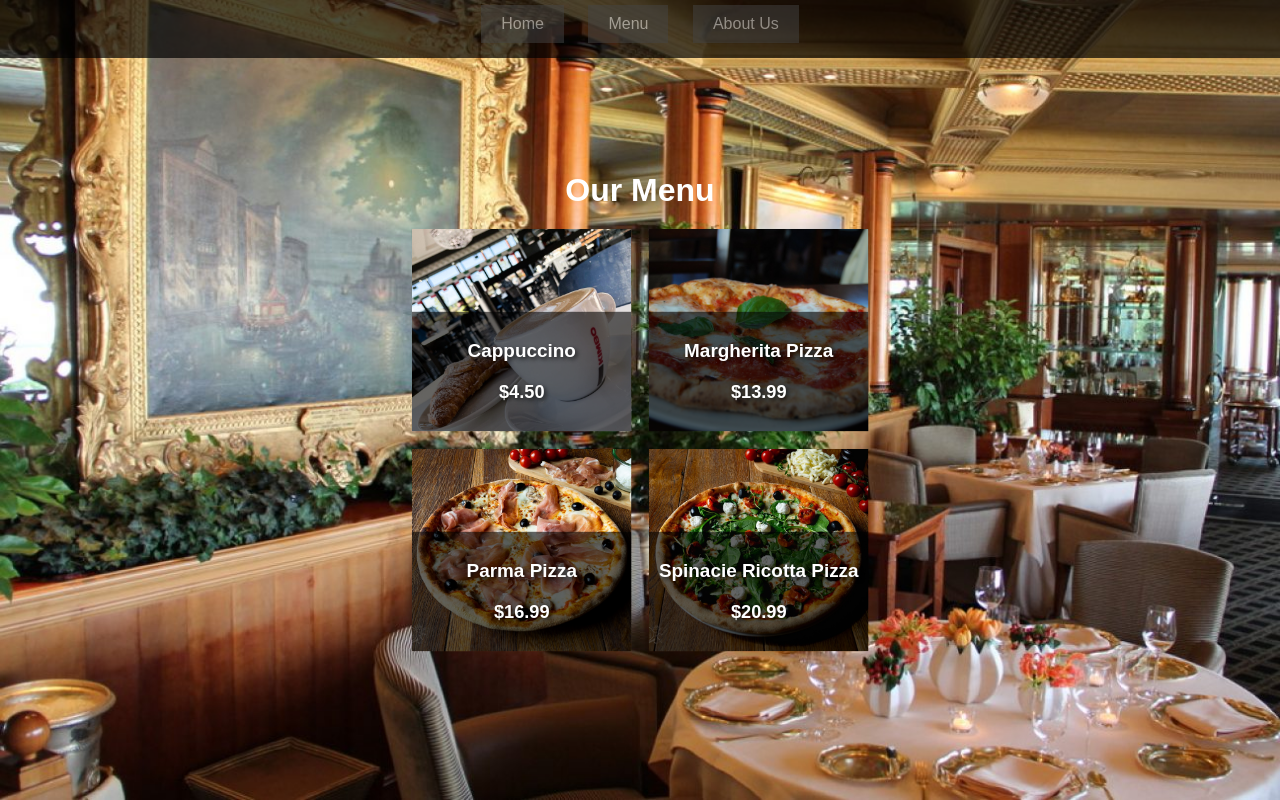
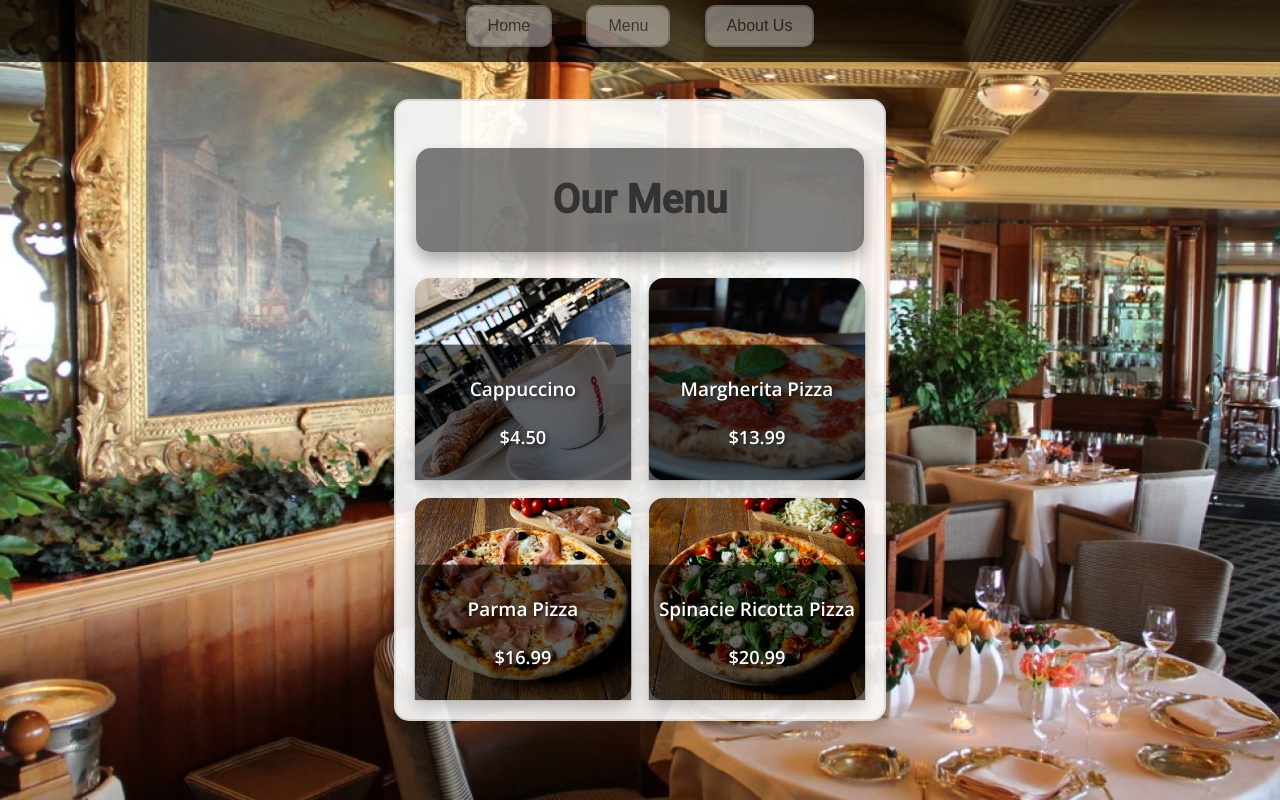
Before and after one commit to aleksfeschuk/Restaurant-Page, a website built with webpack: page dist/index.html in a window 1280 px wide. Both pictures are taken after a click on the button "Menu". Built offline with nearby package versions, Linux system fonts and the light colour scheme.

Commit message:
updating css code

```diff
--- a/src/index.js
+++ b/src/index.js
@@ -8,6 +8,10 @@ function loadHome() {
     const container = document.createElement('div');
     const heading = document.createElement('h1');
     heading.textContent = 'Welcome to Cortile Italiano';
+    heading.classList.add('typing');
+
+    setTimeout(() =>
+        heading.classList.remove('typing'), 2000);
 
     const paragraph = document.createElement('p');
     paragraph.textContent = 'Experience the best Italian cuisine right here!';
@@ -24,6 +28,9 @@ function loadMenu() {
 
     const heading = document.createElement('h1');
     heading.textContent = 'Our Menu';
+    heading.classList.add('typing');
+
+    setTimeout(() => heading.classList.remove('typing'), 2000);
 
     const menuGrid = document.createElement('div');
     menuGrid.classList.add('menu-grid');
@@ -70,23 +77,43 @@ function loadAboutUs() {
     const container = document.createElement('div');
     container.classList.add('about-container');
 
+    const heading = document.createElement('h1');
+    heading.textContent = 'About Us';
+    heading.classList.add('typing');
+
+    setTimeout(() => heading.classList.remove('typing'), 2000);
+
     container.innerHTML = `
-        <h1>About Us</h1>
         <p>We are a family-run Italian restaurant, bringing traditional Italian recipes to the heart of the city.</p>
     `;
 
+    container.prepend(heading);
 
     return container;
 }
 
 function updateContent(contentFunction) {
     const content = document.getElementById('content');
+    const header = content.querySelector('h1');
+
+
+    if(header) {
+        header.classList.remove('typing');
+    }
 
     content.classList.add('fade-out');
 
     setTimeout(() => {
         content.innerHTML = '';
         content.appendChild(contentFunction());
+
+        const newHeader = content.querySelector('h1');
+        if (newHeader) {
+            newHeader.classList.add('typing');
+        }
+
+        setTimeout(() =>
+            newHeader.classList.remove('typing'), 2000);
 
         content.classList.remove('fade-out');
         content.classList.add('fade-in');
--- a/src/style.css
+++ b/src/style.css
@@ -1,5 +1,6 @@
 body {
-    font-family: Arial, sans-serif;
+    font-family: 'Open Sans', sans-serif;
+    line-height: 1.6;
     margin: 0;
     padding: 0;
     background-color: #f4f4f4;
@@ -22,6 +23,23 @@ header {
     animation: fadeIn 1s ease-in-out forwards;
 }
 
+h1 {
+    font-family: 'Roboto', sans-serif;
+    font-size: 2.5rem;
+    color: #333;
+    padding: 20px;
+    background: rgba(0, 0, 0, 0.5);
+    border-radius: 15px;
+    box-shadow: 0 8px 15px rgba(0, 0, 0, 0.3);
+    transition: all 0.3s ease-in-out
+}
+
+header h1:hover {
+    background: rgba(255, 87, 34, 0.8);
+    box-shadow: 0 12px 20px rgba(0, 0, 0, 0.4);
+    transform: scale(1.05);
+}
+
 nav {
     position: fixed;
     top: 0;
@@ -31,26 +49,31 @@ nav {
     width: 100%;
     padding: 10px 0;
     text-align: center;
+    transition: all 0.3s ease-in-out;
 }
 
 
 nav button {
-    margin: 0 10px;
+    margin: 0 15px;
     padding: 10px 20px;
-    background-color: #444;
-    color: white;
-    border: none;
-    cursor: pointer;
-    transition: transform 0.2s ease, background-color 0.3s ease-in-out;
+    background-color: rgba(255, 255, 255, 0.8);
+    color: #333;
+    border: 2px solid rgba(0, 0, 0, 0.2);
+    border-radius: 10px;
+    font-size: 18px;
+    transition: all 0.3s ease-in-out;
+    box-shadow: 0 4px 10px rgba(0, 0, 0, 0.2);
 }
 
 nav button:hover {
-    background-color: #555;
-    transform: scale(1.1);
+    background-color: rgba(255, 87, 34, 0.8);
+    transform: translateY(-5px);
+    box-shadow: 0px 6px 12px rgba(0, 0, 0, 0.3);
 }
 
 nav button:active {
-    transform: scale(0.95);
+    transform: translateY(1px);
+    box-shadow: 0px 2px 4px rgba(0, 0, 0, 0.1);
 }
 
 .home-btn, .menu-btn, .about-btn {
@@ -59,7 +82,14 @@ nav button:active {
 
 .menu-container {
     padding: 20px;
+    background: rgba(255, 255, 255, 0.9);
+    border: 2px solid rgba(0, 0, 0, 0.1);
+    border-radius: 15px;
+    box-shadow: 0 4px 10px rgba(0, 0, 0, 0.1);
+    margin-top: 20px;
 }
+
+
 
 .menu-grid {
     display: grid;
@@ -72,6 +102,7 @@ nav button:active {
 }
 
 .menu-item {
+    animation: pulse 1.5s infinite ease-in-out;
     background-size: cover;
     background-position: center;
     width: 100%;
@@ -83,6 +114,14 @@ nav button:active {
     color: white;
     font-weight: bold;
     text-shadow: 2px 2px 4px rgba(0, 0, 0, 0.7);
+    transition: transform 0.3s ease-in-out;
+    border-radius: 15px;
+    box-shadow: 0 8px 15px rgba(0, 0, 0, 0.2);
+}
+
+.menu-item:hover {
+    transform: scale(1.05);
+    box-shadow: 0 12px 20px rgba(0, 0, 0, 0.3);
 }
 
 .menu-text {
@@ -90,6 +129,11 @@ nav button:active {
     padding: 10px;
     width: 100%;
     text-align: center;
+    transition: background-color 0.3s ease-in-out;
+}
+
+.menu-item:hover .menu-text {
+    background: rgba(255, 87, 34, 0.8);
 }
 
 .price {
@@ -132,16 +176,17 @@ nav button:active {
 @keyframes fadeInScale {
     0% {
         opacity: 0;
-        transform: scale(0.95);
+        transform: translateY(-10px);
     }
     100% {
         opacity: 1;
-        transform: scale(1);
+        transform: translateY(0);
     }
 }
 
 header {
     animation: fadeInScale 1s ease-in-out forwards;
+    animation-delay: 0.5s;
 }
 
 /* Button Animation */
@@ -160,6 +205,7 @@ header {
 nav button {
     animation: fadeSlideIn 0.5 ease-in-out forwards
 }
+
 
 /* Pulse Animation for Menu Items */
 
@@ -185,6 +231,7 @@ nav button {
     overflow: hidden;
     white-space: nowrap;
     border-right: 3px solid white;
+    font-size: 2.5rem;
     animation: typing 2s steps(20, end) forwards, blink 0.7s infinite;
 }
 
```
Also changed, not shown: dist/index.html.
